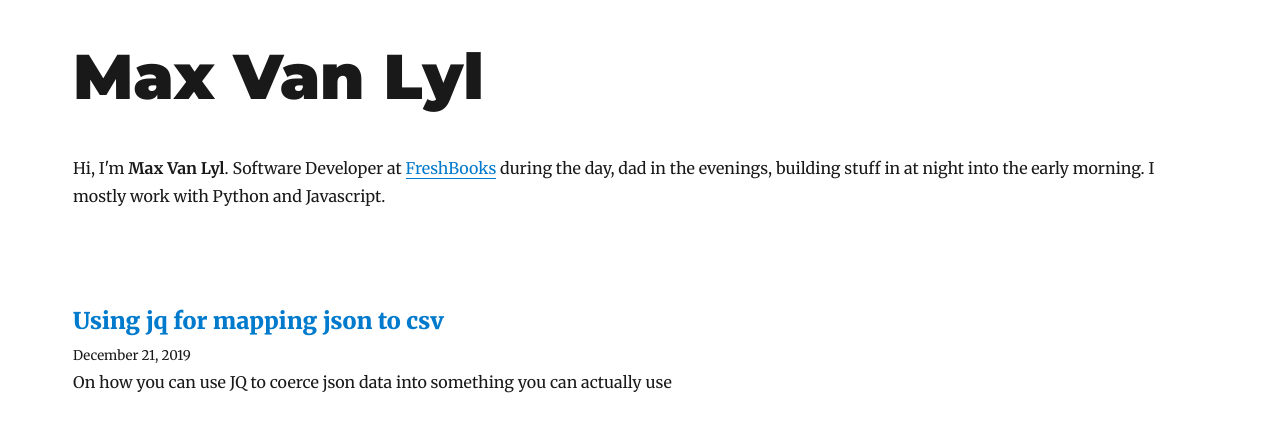
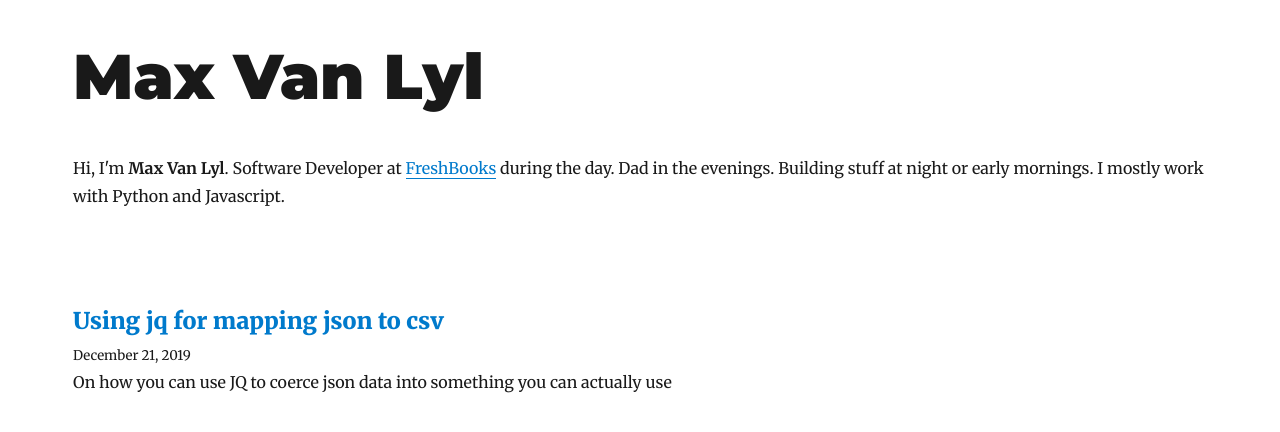
Before and after one commit to maxlvl/logistic_digression, a Gatsby site: page / in a window 1280 px wide. Built offline with nearby package versions, Linux system fonts and the light colour scheme; Gatsby itself is replaced by a stand-in of ours; some packages are replaced by stand-ins of ours.

Commit message:
Update bio again

```diff
--- a/src/components/bio.js
+++ b/src/components/bio.js
@@ -18,7 +18,8 @@ const Bio = () => {
       }}
     >
       <p>
-        Hi, I'm <b>Max Van Lyl</b>. Software Developer at <a href="http://www.freshbooks.com">FreshBooks</a> during the day, dad in the evenings, building stuff in at night into the early morning. I mostly work with Python and Javascript.
+        Hi, I'm <b>Max Van Lyl</b>. Software Developer at <a href="http://www.freshbooks.com">FreshBooks</a> during the day. Dad in the evenings. Building stuff at night or early mornings.
+        I mostly work with Python and Javascript.
       </p>
     </div>
   )
```
